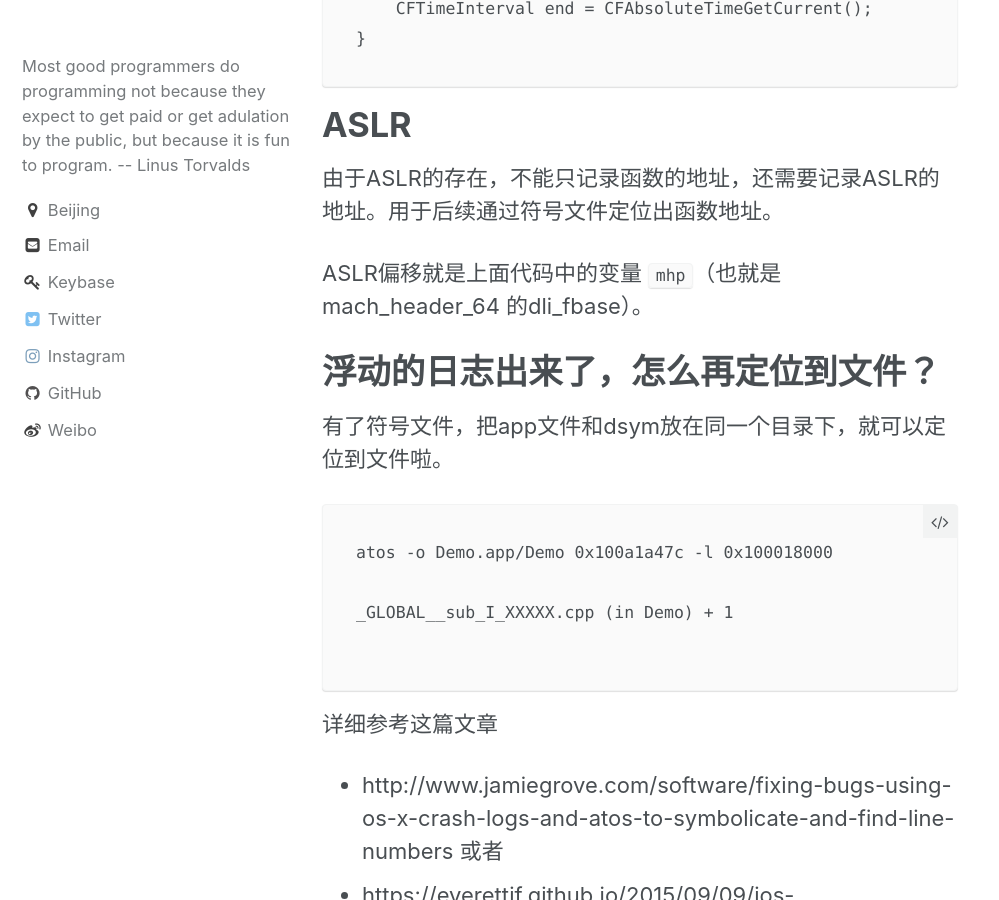
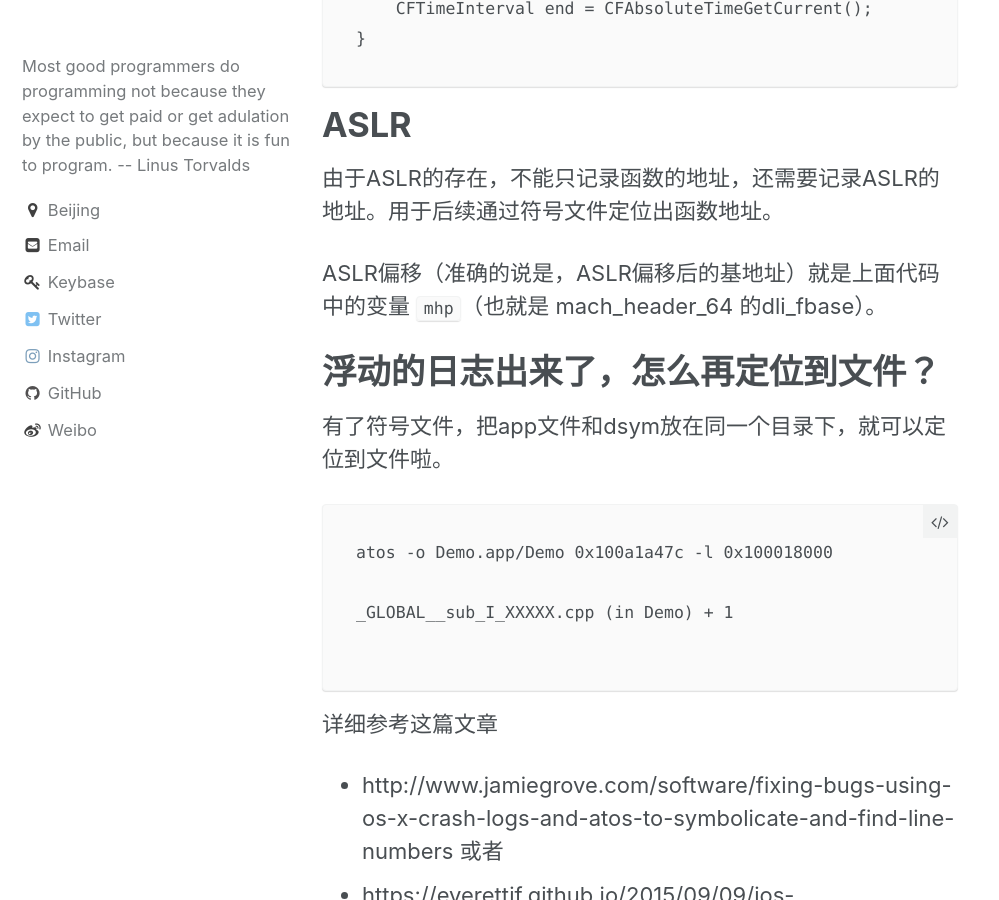
Before and after one commit to zhangkn/everettjf.github.io, a Jekyll site: the page built from _posts/2017-02-06-a-method-of-hook-static-initializers.md, in a window 1280 px wide and 900 px high, scrolled down 10949 px. Shown: the whole window, without its empty margins (0-999 px from the left). Built offline with Jekyll 4.4.1, drawn with Linux system fonts in a browser that asks for light colours; comment, search, counter and statistics services are not loaded.

Commit message:
Update 2017-02-06-a-method-of-hook-static-initializers.md

```diff
--- a/_posts/2017-02-06-a-method-of-hook-static-initializers.md
+++ b/_posts/2017-02-06-a-method-of-hook-static-initializers.md
@@ -351,7 +351,7 @@ void myInitFunc_Initializer(int argc, const char* argv[], const char* envp[], co
 
 由于ASLR的存在，不能只记录函数的地址，还需要记录ASLR的地址。用于后续通过符号文件定位出函数地址。
 
-ASLR偏移就是上面代码中的变量 `mhp`（也就是 mach_header_64 的dli_fbase）。
+ASLR偏移（准确的说是，ASLR偏移后的基地址）就是上面代码中的变量 `mhp`（也就是 mach_header_64 的dli_fbase）。
 
 # 浮动的日志出来了，怎么再定位到文件？
 
```
